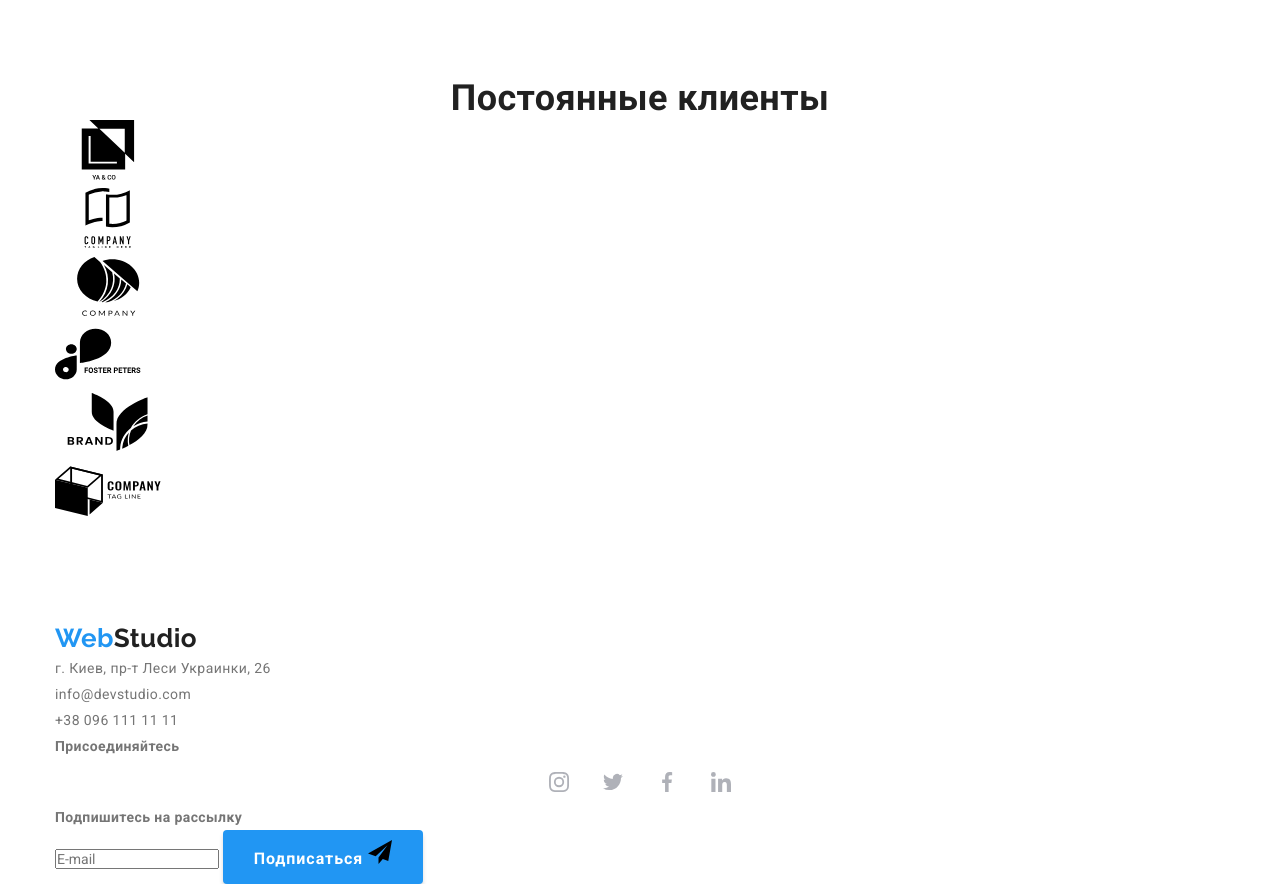
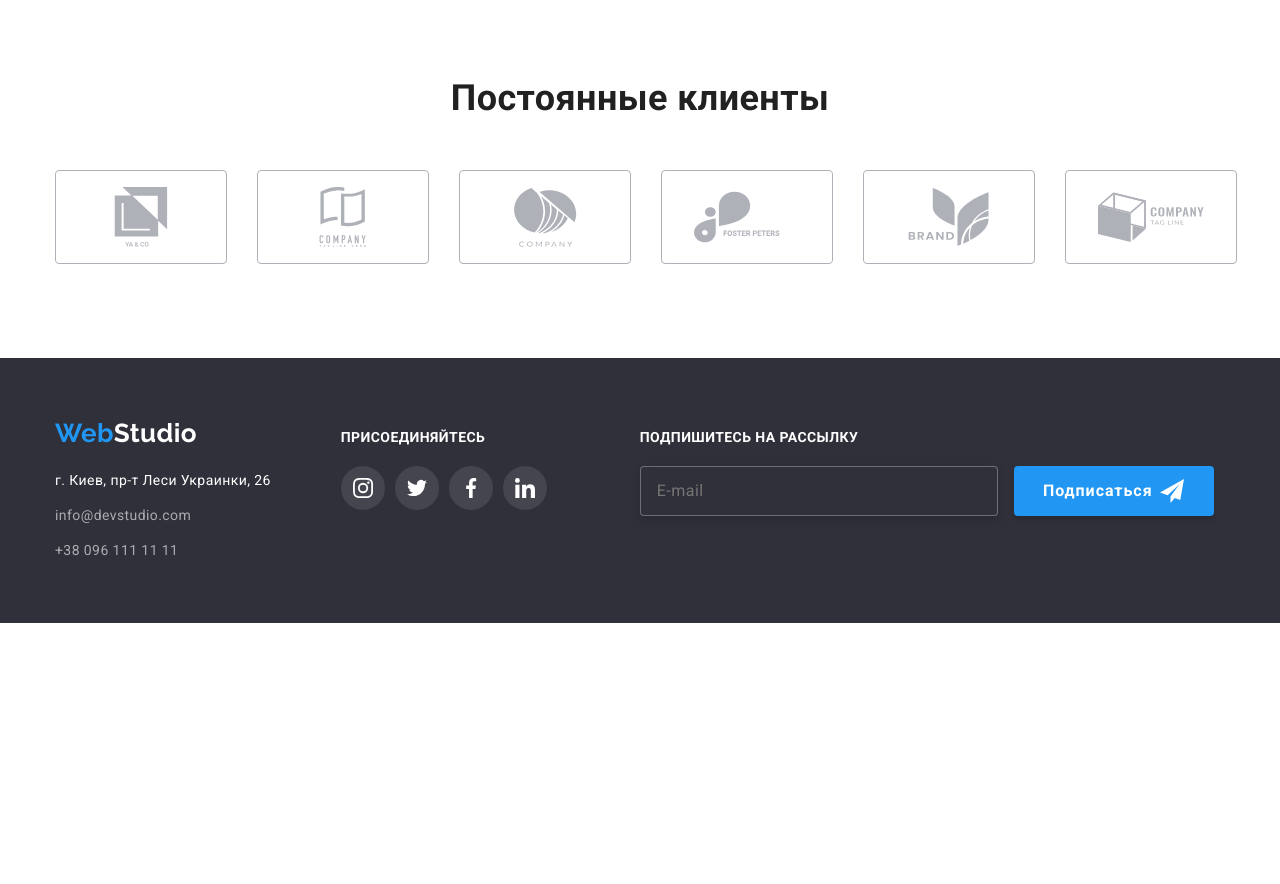
Before and after one commit to AlexeySapr/goit-markup-hw-07, a plain HTML site: page index.html in a window 1280 px wide. Shown: the part 2320-3204 px from the top of the page. After the commit the page ends 2943 px from the top, so only its background shows below. Drawn offline with nearby package versions, Linux system fonts and the light colour scheme.

Commit message:
добавляет компоненты clients и footer

```diff
--- /dev/null
+++ b/sass/components/_clients.scss
@@ -0,0 +1,39 @@
+.clients {
+  &__main-title {
+    margin-bottom: 50px;
+  }
+
+  &__list,
+  &__item {
+    display: flex;
+  }
+
+  &__item:not(:last-child) {
+    margin-right: 30px;
+  }
+
+  &__link {
+    display: flex;
+    justify-content: center;
+    align-items: center;
+    padding: 16px 32px;
+    border: 1px solid #afb1b8;
+    box-sizing: border-box;
+    border-radius: 4px;
+    color: #afb1b8;
+
+    transition-property: color, border-color;
+    transition-duration: 250ms;
+    transition-timing-function: cubic-bezier(0.4, 0, 0.2, 1);
+
+    &:hover,
+    &:focus {
+      color: $brand-color;
+      border-color: $brand-color;
+    }
+  }
+
+  &__icon {
+    fill: currentColor;
+  }
+}
--- /dev/null
+++ b/sass/components/_page-footer.scss
@@ -0,0 +1,96 @@
+.page-footer {
+  padding-top: 60px;
+  padding-bottom: 60px;
+  background-color: $secondary-background;
+
+  &__container {
+    display: flex;
+    align-items: baseline;
+  }
+
+  &__address {
+    margin-right: 70px;
+  }
+
+  &__social {
+    margin-right: 93px;
+  }
+
+  &__logo {
+    display: inline-block;
+    margin-bottom: 20px;
+    color: $third-text-color;
+  }
+}
+
+/* адрес */
+.address {
+  &__item:not(:last-child) {
+    margin-bottom: 9px;
+  }
+
+  &__text {
+    line-height: 1.71;
+    color: $third-text-color;
+  }
+
+  &__link {
+    line-height: 1.71;
+    color: rgba(255, 255, 255, 0.6);
+
+    transition: color 250ms cubic-bezier(0.4, 0, 0.2, 1);
+
+    &:hover,
+    &:focus {
+      color: $brand-color;
+    }
+  }
+}
+
+/* присоединяйтесь */
+.join {
+  &__title {
+    line-height: 1.14;
+    text-transform: uppercase;
+    color: $third-text-color;
+    margin-bottom: 20px;
+  }
+
+  &__link {
+    color: $third-text-color;
+    background-color: rgba(255, 255, 255, 0.1);
+
+    transition: background-color 250ms cubic-bezier(0.4, 0, 0.2, 1);
+  }
+}
+
+/* подпись на рассылку */
+.subscribe {
+  &__title {
+    line-height: 1.14;
+    text-transform: uppercase;
+    color: $third-text-color;
+    margin-bottom: 20px;
+  }
+
+  &__input {
+    width: 358px;
+
+    border: 1px solid rgba(255, 255, 255, 0.3);
+    background-color: $secondary-background;
+    border-radius: 4px;
+    padding: 15px 16px;
+    margin-right: 12px;
+    filter: drop-shadow(0px 4px 4px rgba(0, 0, 0, 0.15));
+
+    font-size: 16px;
+    letter-spacing: 0.03em;
+    color: rgba(255, 255, 255, 0.6);
+  }
+
+  &__icon {
+    fill: $third-text-color;
+    vertical-align: middle;
+    margin-left: 3px;
+  }
+}
--- a/sass/main.scss
+++ b/sass/main.scss
@@ -8,3 +8,5 @@
 @import "./components/features";
 @import "./components/work";
 @import "./components/team";
+@import "./components/clients";
+@import "./components/page-footer";
```
Also changed, not shown: css/main.css, css/main.min.css, 2 other files.
